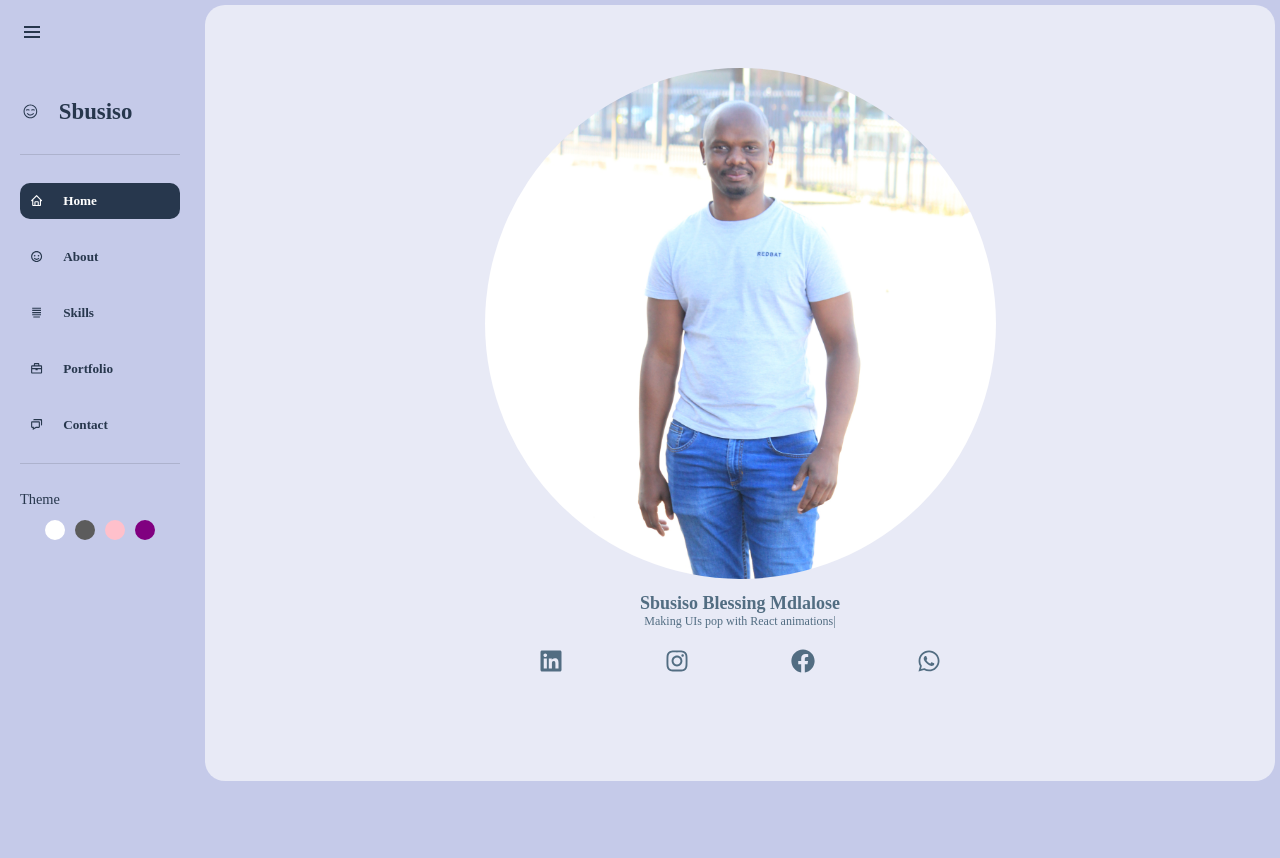
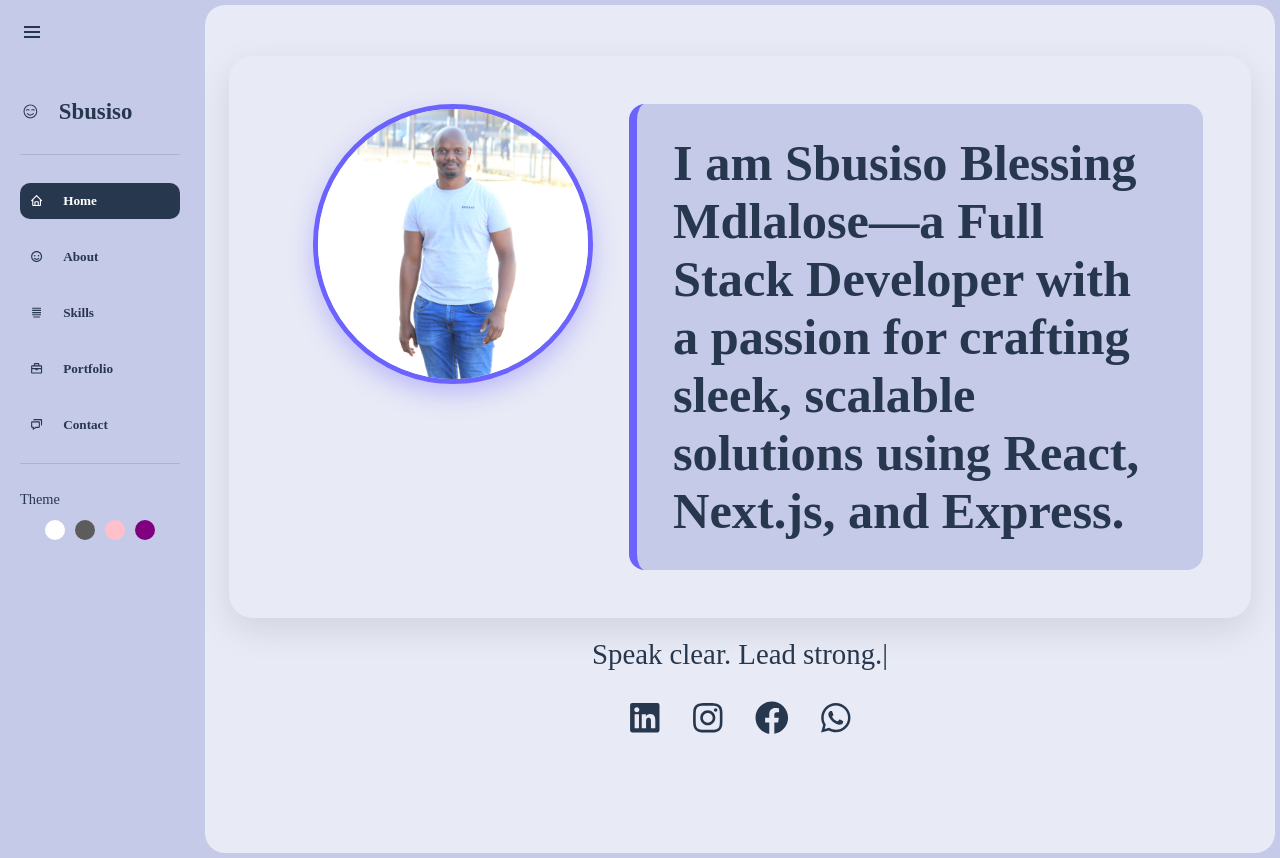
Before and after one commit to Mdlalose4life/Portfolio, a React (Vite) app in the folder frontend/: page / in a window 1280 px wide. Before the commit the page ends 800 px from the top, so only its background shows below. Built offline with nearby package versions, Linux system fonts and the light colour scheme.

Commit message:
Home Page tweaks

```diff
--- a/frontend/src/components/Home.jsx
+++ b/frontend/src/components/Home.jsx
@@ -9,12 +9,13 @@ import { Link } from 'react-router-dom';
 import { useContext } from 'react';
 import { ThemeContext } from '../store/ThemeContext';
 import ScrollHint from './ScrollHint';
+import { colors } from '@mui/material';
 
 
 const profile = [
   {
     image: img,
-    name: 'Sbusiso Blessing Mdlalose',
+    name: 'I am Sbusiso Blessing Mdlalose',
     link: 'https://www.linkedin.com/in/sbusiso-blessing-1894591a0'
   }
 ]
@@ -26,40 +27,45 @@ const Home = () => {
       <div className='profile--container'>
         {profile.map((item, index) => (
           <div className='profile--image' key={index}>
-            <img className='image' src={item.image} alt={item.name} />
+            <div className='pic--and--name'>
+              <div className='lhsSection'></div>
+              <img className='image' src={item.image} alt={item.name} />
+              <div className='rhssection'>{item.name}—a Full Stack Developer with a passion for crafting sleek, scalable solutions using React, Next.js, and Express.</div>
+            </div>
             <div className={`profile--name ${theme}`}>
-              <h2>{item.name}</h2>
               <div>
+                <div className='Theme--words'>
                 <TypeAnimation
                   preRenderFirstString={true}
                   sequence={[
                     500,
-                    'Crafting lightning-fast apps with Next.js',
-                    1000,
-                    'Making UIs pop with React animations',
-                    1000,
-                    'Building sleek and snappy pages with Next.js',
-                    1000,
-                    'Mastering server-side rendering like a pro',
-                    1000,
-                    'State management magic with React hooks',
-                    500,
-                    'Optimizing components for buttery-smooth performance',
-                    1000,
-                    'Taming APIs with Next.js routes',
-                    1000,
-                    'Spicing up the frontend with Tailwind & Next.js',
-                    1000,
-                    'Deploy apps like a boss',
-                    1000,
-                    'Keeping things dynamic with React state',
-                    500,
-                    'Fetching data smarter, not harder with SWR',
+                    'Think sharp. Solve smarter.',
+                    2000,
+                    'Speak clear. Lead strong.',
+                    2000,
+                    'Own the room. Own the code.',
+                    2000,
+                    'Teamwork makes the deploy work.',
+                    2000,
+                    'Lead with purpose. Deliver with pride.',
+                    2000,
+                    'Stay cool. Act pro.',
+                    2000,
+                    'Adapt fast. Learn faster.',
+                    2000,
+                    'Confidence in every commit.',
+                    2000,
+                    'Results-driven. People-powered.',
+                    2000,
+                    'Communicate. Collaborate. Code.',
+                    2000,
+                    'Soft skills. Hard impact.',
                   ]}
                   speed={50}
                   style={{ fontSize: '1em' }}
                   repeat={Infinity}
                 />
+                </div>
                 <div className='icons'>
                   <div className='linkedin--icon'>
                     <Link to={item.link} target="_blank" style={{ textDecoration: 'none', color: 'inherit'}}>
--- a/frontend/src/index.css
+++ b/frontend/src/index.css
@@ -6,6 +6,30 @@
     box-sizing: border-box;
     font-family: Quicksand;;
 }
+/* RHS Border Color  */
+:root {
+    --RHS--BD--Cl: #6c63ff;
+}
+
+body.dark {
+    --RHS--BD--Cl: #b5b1fb;
+}
+
+body.pink {
+    --RHS--BD--Cl:  #F7A8C4; ;
+}
+
+body.purple {
+    --RHS--BD--Cl: #e0aaff;
+}
+
+/* Background Body */
+body.light {
+    background: #C5CAE9;
+    padding: 5px;
+    overflow-x: hidden;
+}
+
 
 
 /* LHS BG colos */
--- a/frontend/src/styles/About.css
+++ b/frontend/src/styles/About.css
@@ -92,6 +92,7 @@
   padding: 15px;
   border-radius: 10px;
   box-shadow: 0 4px 8px rgba(0, 0, 0, 0.1);
+  border-left: 8px solid var(--RHS--BD--Cl);
 }
 
 .C--gauge,
@@ -147,8 +148,9 @@
   padding: 20px;
   border-radius: 20px;
   flex: 1;
-  width: 525px;
+  width: 370px;
   box-shadow: 0 4px 8px rgba(0, 0, 0, 0.1);
+  border-left: 8px solid var(--RHS--BD--Cl);
 }
 
 .Education--title {
@@ -185,8 +187,9 @@
   padding: 18px;
   border-radius: 20px;
   flex: 1;
-  width: 510px;
+  width: 610px;
   box-shadow: 0 4px 8px rgba(0, 0, 0, 0.1);
+  border-left: 8px solid var(--RHS--BD--Cl);
 }
 
 .circle {
@@ -318,7 +321,7 @@
   .education-and-experience {
     flex-direction: column;
     align-items: center;
-    width: 90%;
+    width: 50%;
     gap: 20px;
   }
 }
--- a/frontend/src/styles/home.css
+++ b/frontend/src/styles/home.css
@@ -2,74 +2,136 @@
   display: flex;
   justify-content: center;
   align-items: center;
+  min-height: 100vh;
+}
+
+.Theme--words {
+  color: var(--icons-cl);
 }
 
 .profile--container {
-  margin-bottom: 20px;
+  margin-bottom: 30px;
   text-align: center;
+  max-width: 1400px;
+  width: 100%;
 }
 
+.pic--and--name {
+  display: flex;
+  flex-direction: row;
+  justify-content: flex-start;
+  gap: 3rem;
+  /* background-color: #ffffff; */
+  padding: 4rem;
+  border-radius: 24px;
+  box-shadow: 0 12px 35px rgba(0, 0, 0, 0.1);
+  transition: transform 0.3s ease;
+}
+
+.pic--and--name:hover {
+  transform: scale(1.02);
+}
+
+.lhsSection {
+  display: flex;
+  align-items: center;
+  justify-content: center;
+}
+
+.rhssection {
+  padding: 2.5rem 3rem;
+  background: var(--menu-bg);
+  border-left: 8px solid var(--RHS--BD--Cl);
+  border-radius: 16px;
+  font-size: 4.2rem;
+  color: var(--icons-cl);
+  font-weight: 600;
+  text-align: left;
+  transition: background 0.3s ease;
+}
+
+/* .rhssection:hover {
+  background: #f5f5f5;
+} */
+
 .profile--image {
-  margin-bottom: 20px;
+  margin-bottom: 30px;
 }
 
 .image {
-  height: 50%;
-  width: 50%;
+  height: 280px;
+  width: 280px;
   border-radius: 50%;
-  margin: auto;
+  object-fit: cover;
+  border: 5px solid var(--RHS--BD--Cl);
+  box-shadow: 0 10px 25px rgba(108, 99, 255, 0.35);
+}
 
-  @media (max-width: 768px) {
-    height: 40%;
-    width: 100%;
+@media (max-width: 768px) {
+  .pic--and--name {
+    flex-direction: column;
+    align-items: center;
+    padding: 3rem;
   }
+
+  .image {
+    height: 200px;
+    width: 200px;
+  }
+
+  .rhssection {
+    font-size: 2.4rem;
+    text-align: center;
+    border-left: none;
+    border-top: 6px solid var(--RHS--BD--Cl);
+  }
+}
+
+.profile--name.light,
+.profile--name.dark,
+.profile--name.pink,
+.profile--name.purple {
+  margin-top: 20px;
+  font-size: 2.4rem;
+}
+
+.profile--name.dark {
+  color: white;
 }
 
 .profile--name.light {
   color: #526d82;
-  margin-top: 10px;
-
-  @media (max-width: 768px) {
-    font-size: 1.6rem;
-  }
-}
-
-.profile--name.dark {
-  color: white;
-  margin-top: 10px;
-
-  @media (max-width: 768px) {
-    font-size: 1.6rem;
-  }
 }
 
 .profile--name.pink {
   color: #a73b74;
-  margin-top: 10px;
-
-  @media (max-width: 768px) {
-    font-size: 1.6rem;
-  }
 }
 
 .profile--name.purple {
-  color:#180118;
-  margin-top: 10px;
+  color: #180118;
+}
 
-  @media (max-width: 768px) {
-    font-size: 1.6rem;
+.icons {
+  display: flex;
+  justify-content: center;
+  gap: 2.5rem;
+  font-size: 2.8rem;
+  padding-top: 30px;
+  color: var(--icons-cl);
+  transition: transform 0.3s ease, color 0.3s ease;
+}
+
+.icons div {
+  cursor: pointer;
+}
+
+.icons div:hover {
+  transform: scale(1.2);
+  color: var(--RHS--BD--Cl);
+}
+
+@media (max-width: 768px) {
+  .icons {
+    font-size: 3.2rem;
   }
 }
-
-.icons{
-  display: flex;
-  justify-content: center;
-  gap: 10%;
-  font-size: 2rem;
-  padding-top: 20px;
-  transition: 0.10s ease-in-out;
-
-  @media (max-width: 768px) {
-    font-size: 2.8rem;
-  }
-}
--- a/frontend/src/styles/skills.css
+++ b/frontend/src/styles/skills.css
@@ -24,6 +24,7 @@
     gap: 20px;
     transition: 0.10s ease-in-out;
     box-shadow: 0 4px 8px rgba(0, 0, 0, 0.1);
+    border-left: 8px solid var(--RHS--BD--Cl)
 }
 
 .skills:hover {
@@ -69,8 +70,8 @@
     width: 0;
     height: 0;
     margin-left: -50%;
-    border-left: 10px solid transparent;
-    border-right: 10px solid transparent;
+    /* border-left: 10px solid transparent; */
+    /* border-right: 10px solid transparent; */
     border-top: 10px solid #C5CAE9;
     transform: translateX(-50%);
 }
```
